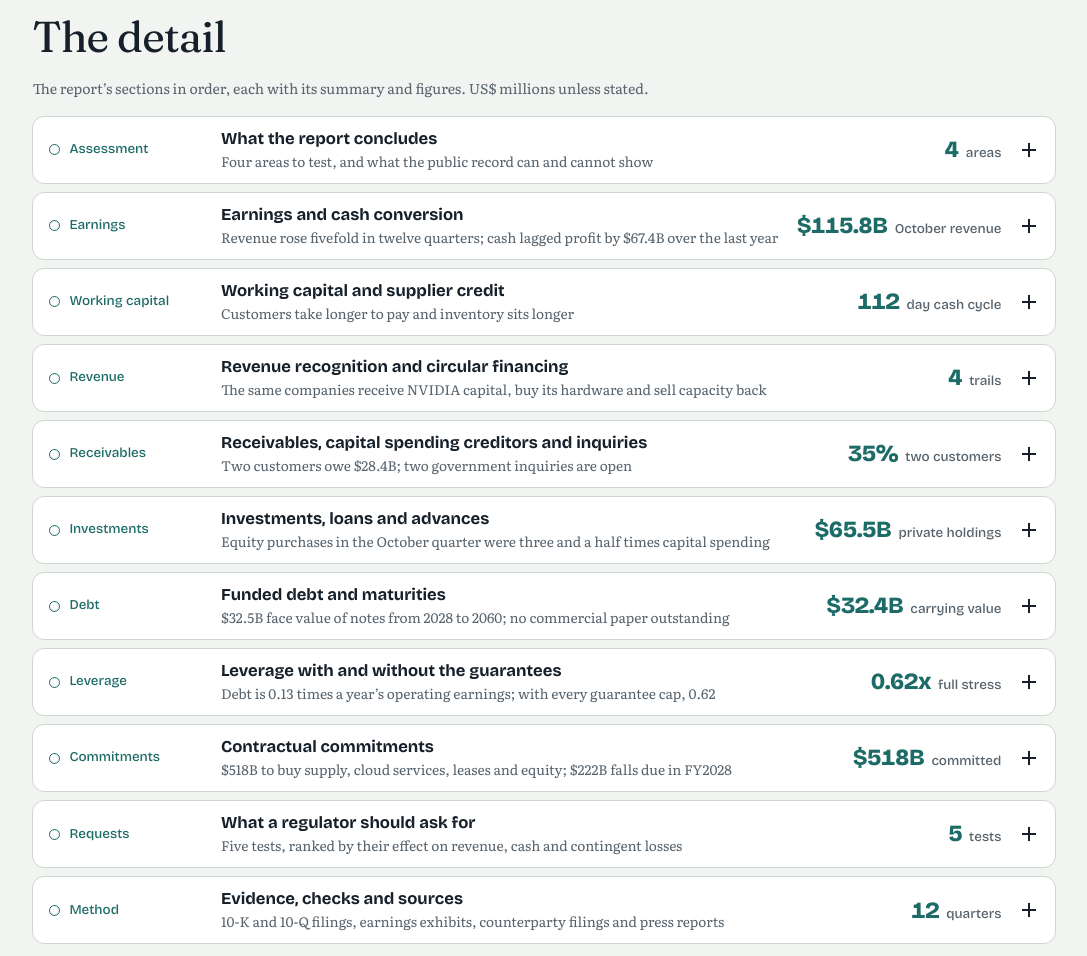
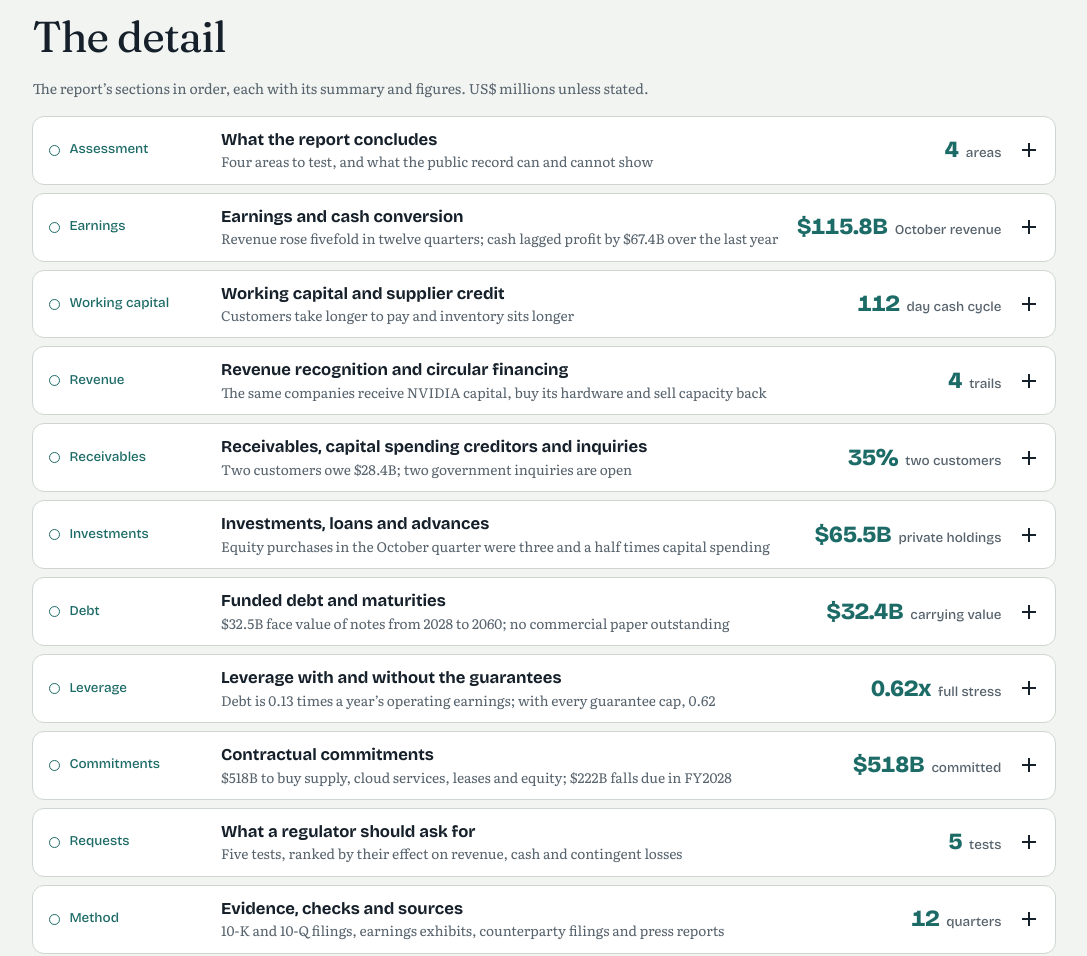
Before and after one commit to chiragr5241/AI_safety_overview, a plain HTML site: page experiments-nvidia.html in a window 1280 px wide. Shown: the part 2140-3096 px from the top of the page, without its empty margins (6-1093 px from the left). Drawn offline with nearby package versions, Linux system fonts and the light colour scheme.

Commit message:
NVIDIA experiment: give the fold titles 1.3 line height
Co-Authored-By: Claude Opus 5.5 <noreply@anthropic.com>

```diff
--- a/experiments-nvidia.html
+++ b/experiments-nvidia.html
@@ -67,6 +67,7 @@ document.documentElement.classList.add("pre"); setTimeout(function () { document
 .glist b { font-family: var(--font-mono); font-weight: 500; font-variant-numeric: tabular-nums; }
 .glist small { display: block; color: var(--muted); font-size: .84rem; }
 
+.layer-title { line-height: 1.3; }
 .layer-body p { max-width: 70ch; }
 .tw { overflow-x: auto; border: 1px solid var(--line); border-radius: 10px; }
 .tw table { border-collapse: collapse; width: 100%; font-size: .86rem; font-variant-numeric: tabular-nums; }
```
